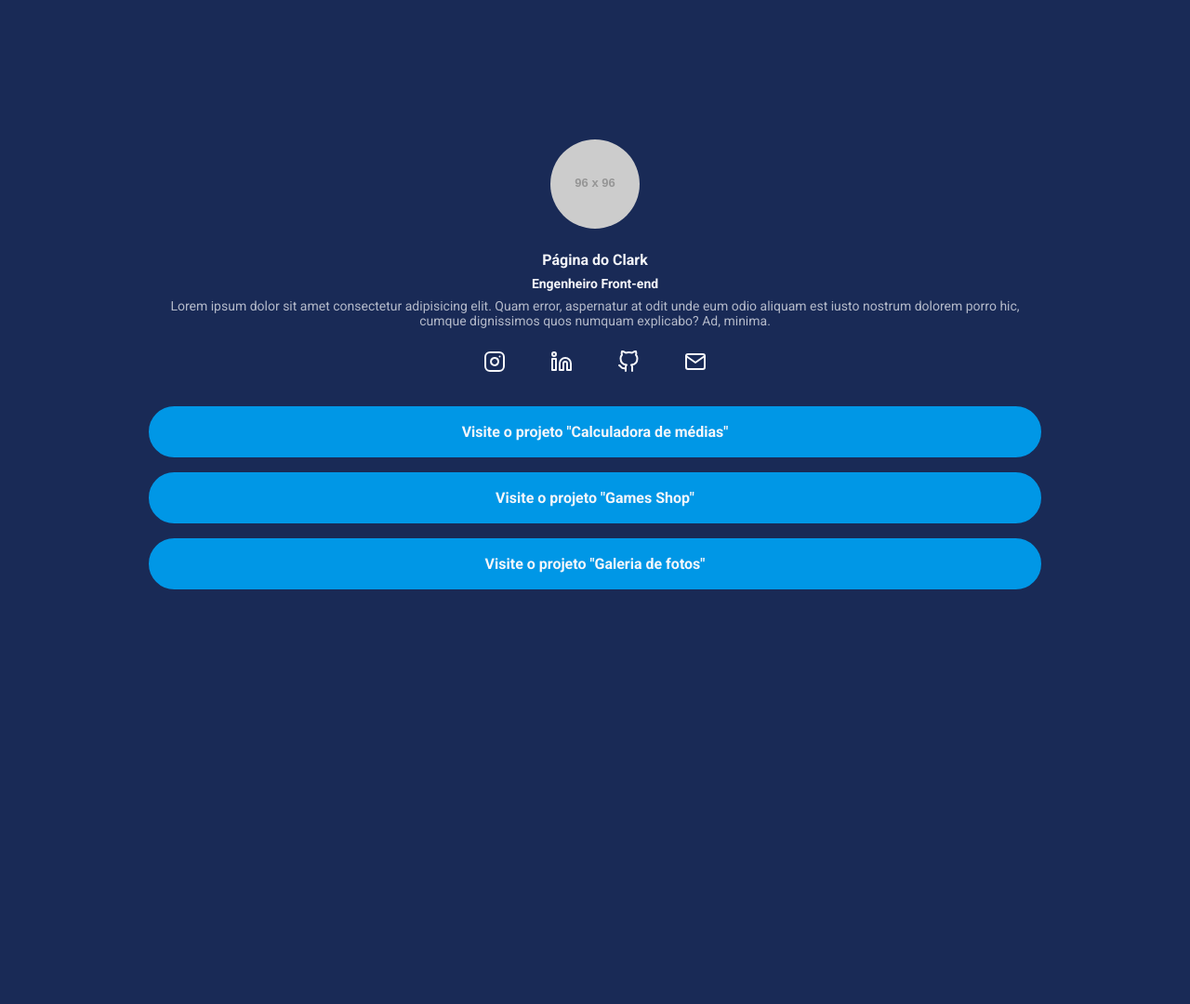
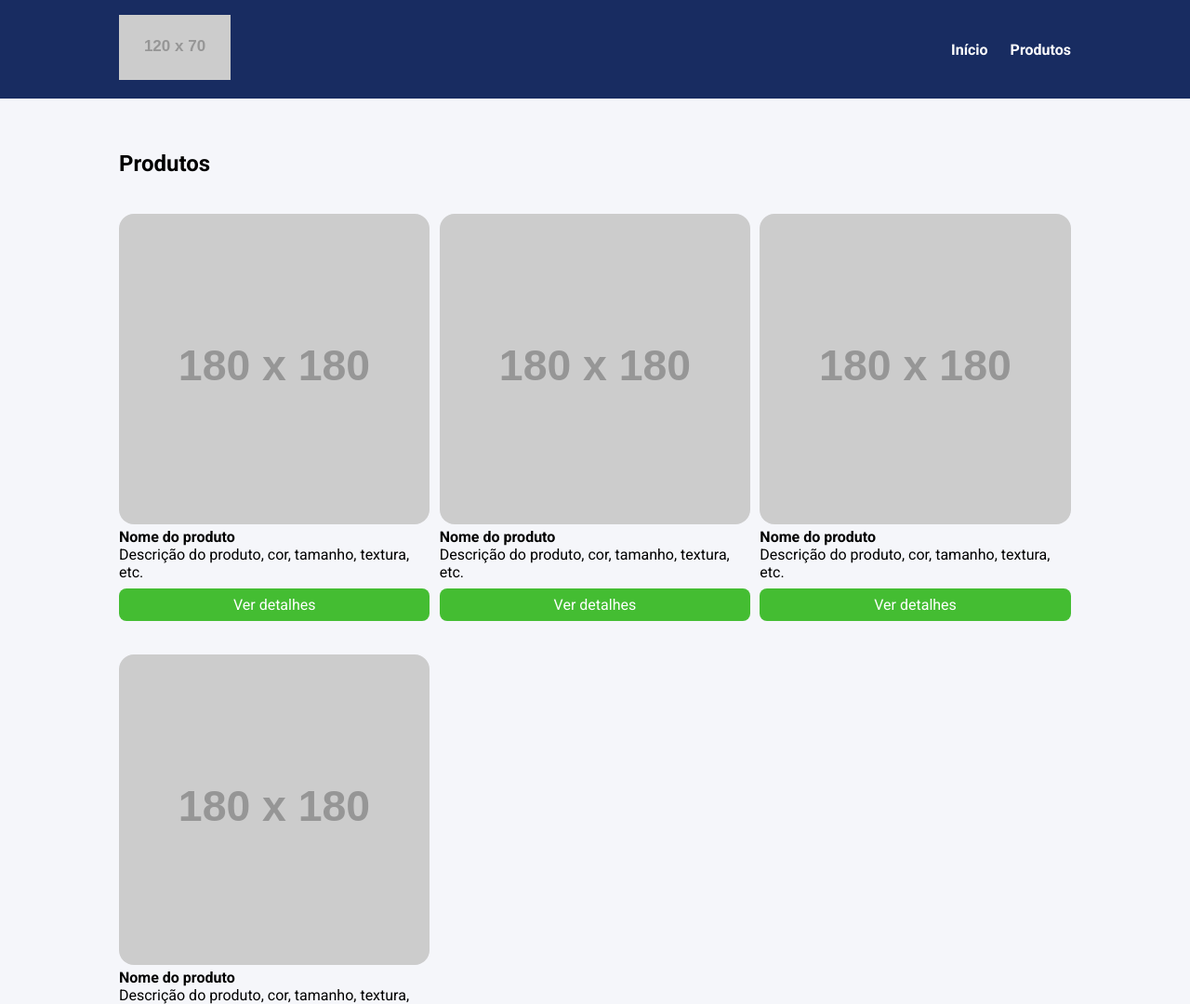
Before and after one commit to gabriel0725/curso_ebac_frontend, a website: page index.html in a window 1280 px wide. Shown: the top 1080 px of the page at 93% size. Before the commit the page ends 800 px from the top, so only its background shows below. Drawn offline with Linux system fonts and the light colour scheme; placeholder pictures from the web are drawn by us.

Commit message:
exercicio_less

```diff
--- a/index.html
+++ b/index.html
@@ -1,81 +1,79 @@
 <!DOCTYPE html>
 <html lang="pt-BR">
-
 <head>
     <meta charset="UTF-8">
+    <meta http-equiv="X-UA-Compatible" content="IE=edge">
     <meta name="viewport" content="width=device-width, initial-scale=1.0">
-    <title>Página do Clark</title>
-    <link rel="stylesheet" href="./build/styles/main.css">
+    <title>Document</title>
     <link rel="preconnect" href="https://fonts.googleapis.com">
     <link rel="preconnect" href="https://fonts.gstatic.com" crossorigin>
-    <link href="https://fonts.googleapis.com/css2?family=Roboto:ital,wght@0,100..900;1,100..900&display=swap"
-        rel="stylesheet">
-
+    <link href="https://fonts.googleapis.com/css2?family=Roboto:wght@400;700&display=swap" rel="stylesheet">
+    <link rel="stylesheet" href="./build/styles/main.css">
 </head>
-
 <body>
-    <div class="container">
-        <header>
-
-            <img class="profile-avatar" src="https://placehold.co/96x96" alt="">
-            <div class="profile-bio">
-                <h1 class="profile-bio-name">Página do Clark</h1>
-                <h2 class="profile-bio-subtitle">Engenheiro Front-end</h2>
-                <p class="profile-bio-description">
-                    Lorem ipsum dolor sit amet consectetur adipisicing elit. Quam error, aspernatur at odit unde eum
-                    odio
-                    aliquam est
-                    iusto nostrum dolorem porro hic, cumque dignissimos quos numquam explicabo? Ad, minima.
-                </p>
-
+    <header>
+        <div class="container">
+            <div class="branding">
+                <img src="https://placehold.co/120x70" />
             </div>
-
-
-        </header>
-        <nav>
-            <ul class="social-links">
-                <li>
-                    <a href="">
-                        <img src="./src/images/instagram.svg" alt="Logo instagram">
+            <nav>
+                <ul class="menu">
+                    <li>
+                        <a href="#">Início</a>
+                    </li>
+                    <li>
+                        <a href="#">Produtos</a>
+                    </li>
+                </ul>
+            </nav>
+        </div>
+    </header>
+    <section>
+        <div class="container">
+            <h2>Produtos</h2>
+            <ul class="products">
+                <li class="product-item">
+                    <img src="https://placehold.co/180x180" />
+                    <h4>Nome do produto</h4>
+                    <p>
+                        Descrição do produto, cor, tamanho, textura, etc.
+                    </p>
+                    <a href="#" class="product-button">
+                        Ver detalhes
                     </a>
                 </li>
-                <li>
-                    <a href="">
-                        <img src="/src/images/linkedin.svg" alt="Logo linkedin">
+                <li class="product-item">
+                    <img src="https://placehold.co/180x180" />
+                    <h4>Nome do produto</h4>
+                    <p>
+                        Descrição do produto, cor, tamanho, textura, etc.
+                    </p>
+                    <a href="#" class="product-button">
+                        Ver detalhes
                     </a>
                 </li>
-                <li>
-                    <a href="">
-                        <img src="./src/images/github.svg" alt="Logo github">
+                <li class="product-item">
+                    <img src="https://placehold.co/180x180" />
+                    <h4>Nome do produto</h4>
+                    <p>
+                        Descrição do produto, cor, tamanho, textura, etc.
+                    </p>
+                    <a href="#" class="product-button">
+                        Ver detalhes
                     </a>
                 </li>
-                <li>
-                    <a href="">
-                        <img src="./src/images/mail.svg" alt="logo email">
+                <li class="product-item">
+                    <img src="https://placehold.co/180x180" />
+                    <h4>Nome do produto</h4>
+                    <p>
+                        Descrição do produto, cor, tamanho, textura, etc.
+                    </p>
+                    <a href="#" class="product-button">
+                        Ver detalhes
                     </a>
                 </li>
             </ul>
-        </nav>
-        <nav>
-            <ul class="projects-list">
-                <li class="projects-list-item">
-                    <a href="">
-                        Visite o projeto "Calculadora de médias"
-                    </a>
-                </li>
-                <li class="projects-list-item">
-                    <a href="">
-                        Visite o projeto "Games Shop"
-                    </a>
-                </li>
-                <li class="projects-list-item">
-                    <a href="">
-                        Visite o projeto "Galeria de fotos"
-                    </a>
-                </li>
-            </ul>
-        </nav>
-    </div>
+        </div>
+    </section>
 </body>
-
 </html>
--- a/src/styles/main.less
+++ b/src/styles/main.less
@@ -10,12 +10,11 @@
     margin: 0;
     padding: 0;
     box-sizing: border-box;
-    font-family: "Roboto", sans-serif;
+    font-family: Roboto, sans-serif;
 }
 
 body {
     background-color: #colors[backgroundColor];
-    color: #colors[textColor];
 }
 
 li {
@@ -23,87 +22,87 @@ li {
 }
 
 .container {
-    max-width: 960px;
+    max-width: 1024px;
     width: 100%;
     margin: 0 auto;
-    height: 100vh;
-    display: flex;
-    flex-direction: column;
-    justify-content: center;
 
     @media @breakpointTablet {
         max-width: 80%;
+        .products {
+            grid-template-columns: repeat(2, 48.5%);
+            column-gap: 3%;
+        }
     }
 
     @media @breakpointMobile {
-        max-width: 70%;
+        .products {
+            display: block;
+
+            &-item {
+                margin-bottom: 32px;
+            }
+        }
+
     }
 }
 
 header {
-    padding-bottom: 24px;
+    background-color: #colors[headerBg];
+    position: sticky;
+    top: 0;
+    left: 0;
 
-    .profile-avatar {
-        display: block;
-        margin: 0 auto 24px;
-        border-radius: 50%;
+    .container {
+        display: flex;
+        justify-content: space-between;
+        align-items: center;
+        padding: 16px 0;
     }
 }
 
-.profile-bio {
-    text-align: center;
+.menu {
+    display: flex;
 
-    &-name {
-        font-size: 16px;
-        .marginBottom8();
-    }
+    li {
+        font-weight: bold;
+        margin-left: 24px;
 
-    &-subtitle {
-        font-size: 14px;
-        .marginBottom8();
-    }
-
-    &-description {
-        font-size: 14px;
-        opacity: 0.7;
+        a {
+            color: #colors[textColor];
+            text-decoration: none;
+        }
     }
 }
 
-.social-links {
-    display: flex;
-    justify-content: space-between;
-    max-width: 240px;
-    width: 100%;
-    margin: 0 auto;
 
+section {
+    padding: 56px 0;
 
-        img {
-            transition: all ease .3s;
-            &:hover {
-                transform: scale(1.3);
-            }
+    .products {
+        margin-top: 40px;
+        display: grid;
+        grid-template-columns: repeat(3, 32.66%);
+        column-gap: 1%;
+        row-gap: 4%;
+        width: 100%;
+
+        .product-item img {
+            width: 100%;
+            border-radius: 16px;
         }
-    }
 
-.projects-list {
-    margin-top: 32px;
-    &-item {
-        a {
+        .product-button {
+            display: block;
+            background-color: #colors[buttonBG];
+            color: #colors[textColor];
+            text-align: center;
+            padding: 8px 0;
+            border-radius: 8px;
+            margin-top: 8px;
             text-decoration: none;
-            background-color: #colors[buttonColor];
-            display: block;
-            padding: 16px 20px;
-            margin-bottom: 16px;
-            text-align: center;
-            color: #colors[textColor];
-            font-weight: bold;
-            border-radius: 30px;
-            border: 2px solid #colors[buttonColor];
-            transition: all ease 0.5s;
 
             &:hover {
-                color: #colors[buttonColor] ;
-                background-color: transparent;
+                background-color: #colors[btnHover];
             }
         }
     }
--- a/src/styles/mapas.less
+++ b/src/styles/mapas.less
@@ -1,5 +1,7 @@
 #colors() {
-    backgroundColor: #192a56;
-    buttonColor: #0097e6 ;
-    textColor: #f5f6fa;
+    backgroundColor: #f5f6fa;
+    headerBg: #182C61 ;
+    textColor: #fff;
+    buttonBG: #44bd32;
+    btnHover: #4cd137;
 }
```
Also changed, not shown: build/styles/main.css, src/images/github.svg (deleted), src/images/instagram.svg (deleted), src/images/linkedin.svg (deleted), src/images/mail.svg (deleted).
